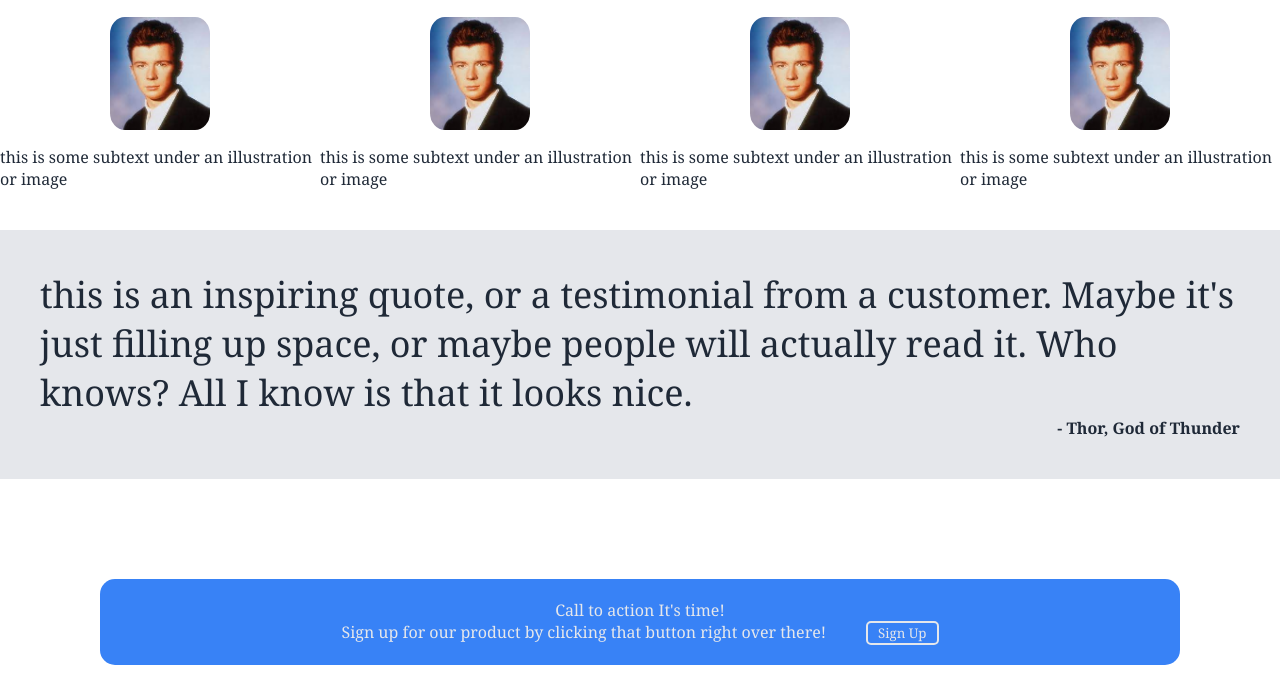
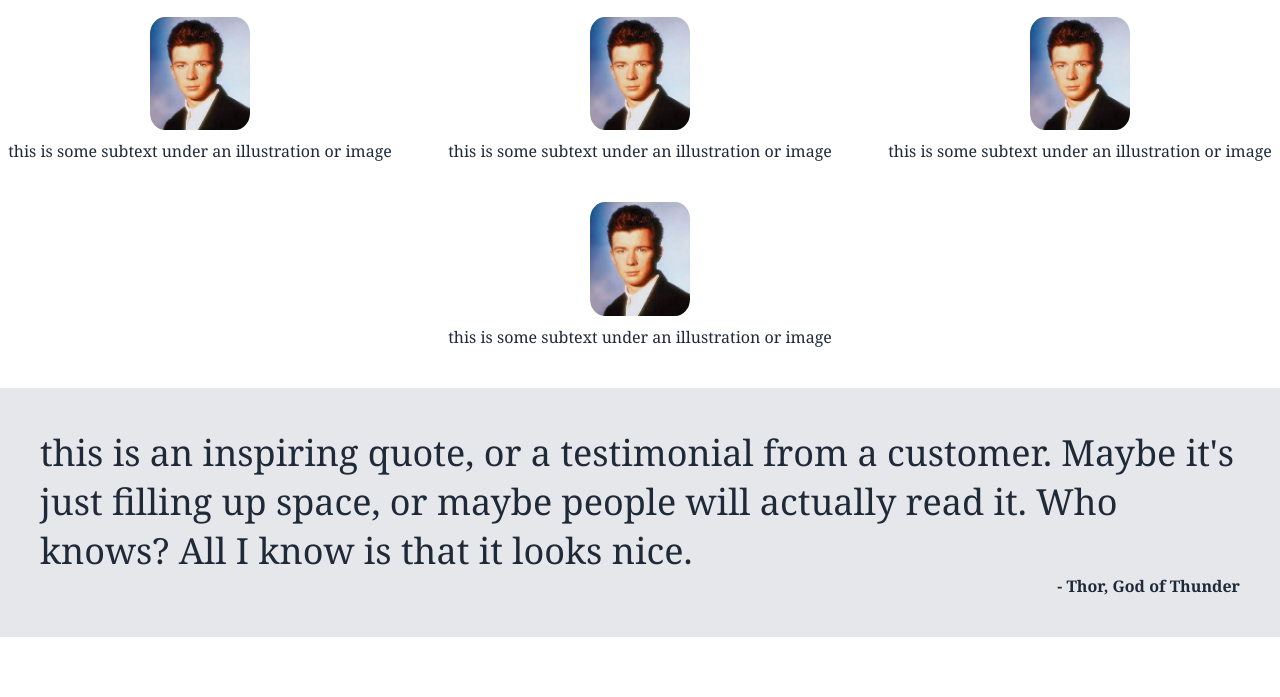
Before and after one commit to Rick-Astley2/landing_page, a plain HTML site: page index.html in a window 1280 px wide. Shown: the part 443-1140 px from the top of the page. Drawn offline with Linux system fonts and the light colour scheme.

Commit message:
I think I'm done
It's as close as I can get it

```diff
--- a/index.html
+++ b/index.html
@@ -9,7 +9,7 @@
 </head>
 <body>
     <div class="headers">
-        <div class="header logo">Header logo</div>
+        <div class="header-logo">Header logo</div>
         <div class="links">
             <div class="header">header link one</div>
             <div class="header">header link two</div>
@@ -53,6 +53,7 @@
             </div>
         </div>
 
+
     <div class="fourth">
         <div class="quote">
             <div>this is an inspiring quote, or a testimonial from a customer. Maybe it's just filling up space, or maybe people will actually read it. Who knows? All I know is that it looks nice.</div>
@@ -62,7 +63,7 @@
             <div>- Thor, God of Thunder</div>
         </div>
     </div>
-    <div class="container">
+    <div class="fifth">
         <div class="upper">
             <div>Call to action It's time!</div>
         </div>
--- a/style.css
+++ b/style.css
@@ -10,7 +10,6 @@ html, body {
 }
 
 body {
-    font-family: roboto;
     display: flex;
     flex-direction: column;
 }
@@ -46,7 +45,7 @@ body {
 
 }
 
-.logo {
+.header-logo {
     display: flex;
     justify-content: flex-start;
     font-size: 15px;
@@ -66,8 +65,7 @@ body {
 
 .rick1 {
     display: flex;
-    align-items: flex-end;
-    justify-self: flex-end;
+    align-self: flex-end;
 }
 
 .hero-content {
@@ -111,28 +109,26 @@ button {
     display: flex;
     justify-content: center;
     margin: 20px 0px;
+
 }
 .images {
     display: flex;
+    justify-content: space-around;
+    gap: 40px;
+    flex-wrap: wrap;
 }
+
 .card {
     display: flex;
-    justify-content: center;
+    flex-direction: column;
     align-items: center;
-    gap: 20px;
+    text-align: center;
+    gap: 10px;
 }
 
 .card > img {
     width: 100px;
     border-radius: 15%;
-}
-
-.card {
-    display: flex;
-    flex-wrap: wrap;
-    gap: 16px;
-    justify-content: center;
-
 }
 
 .fourth {
@@ -154,7 +150,7 @@ button {
 
 }
 
-.container {
+.fifth {
     background-color: #3882f6;
     color:#e5e7eb;
     margin: 100px;
@@ -175,10 +171,17 @@ button {
 }
 
 .upper {
+    font-weight: bold;
+    font-size: 15px;
     display: flex;
+    align-self: flex-start;
 
 }
-
-.container button {
+.lower {
+    font-size: 10px;
+    display: flex;
+    align-self: flex-start;
+}
+.fifth button {
     border:2px #e5e7eb solid;
 }
```
Lines whose indentation alone changed are shown as unchanged.
